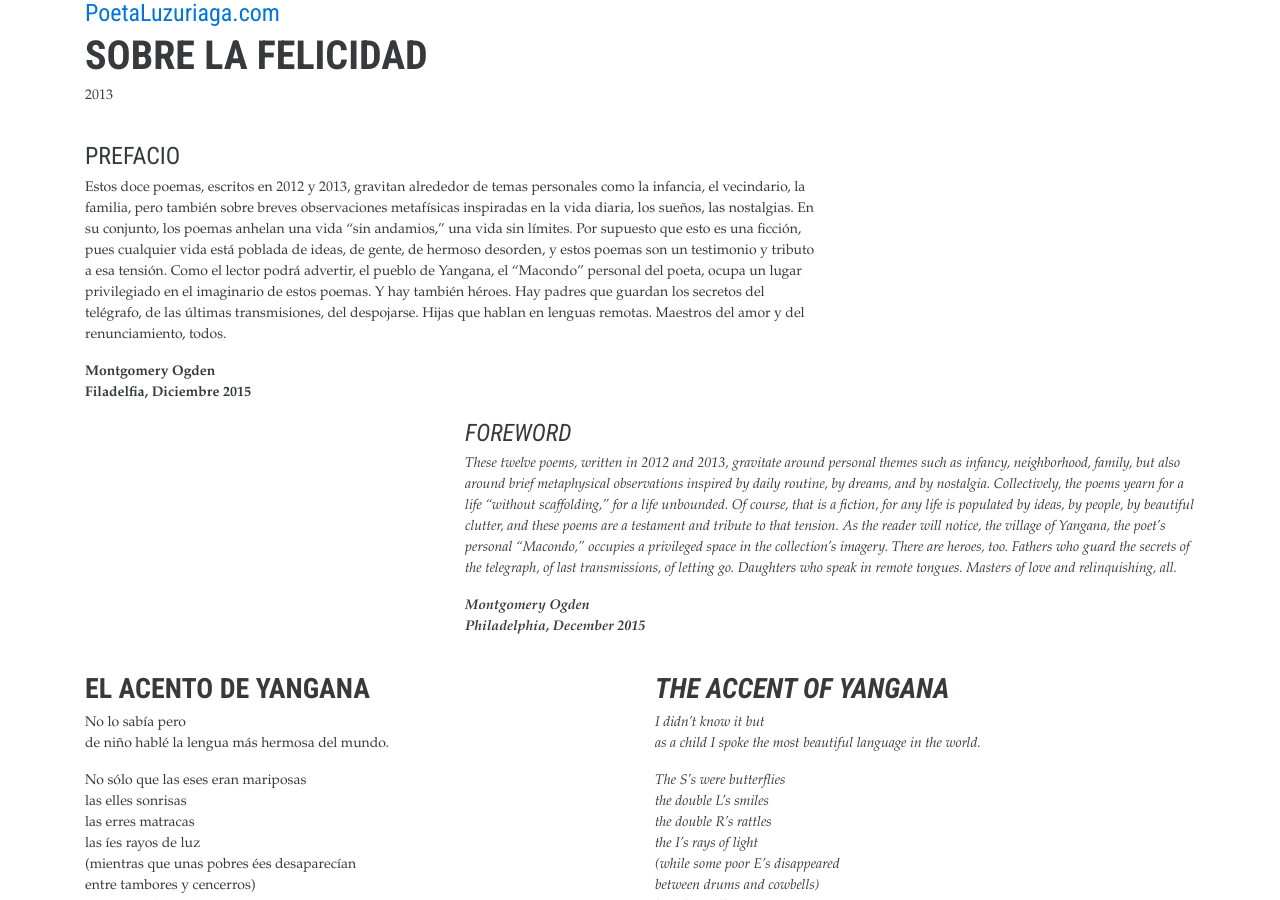
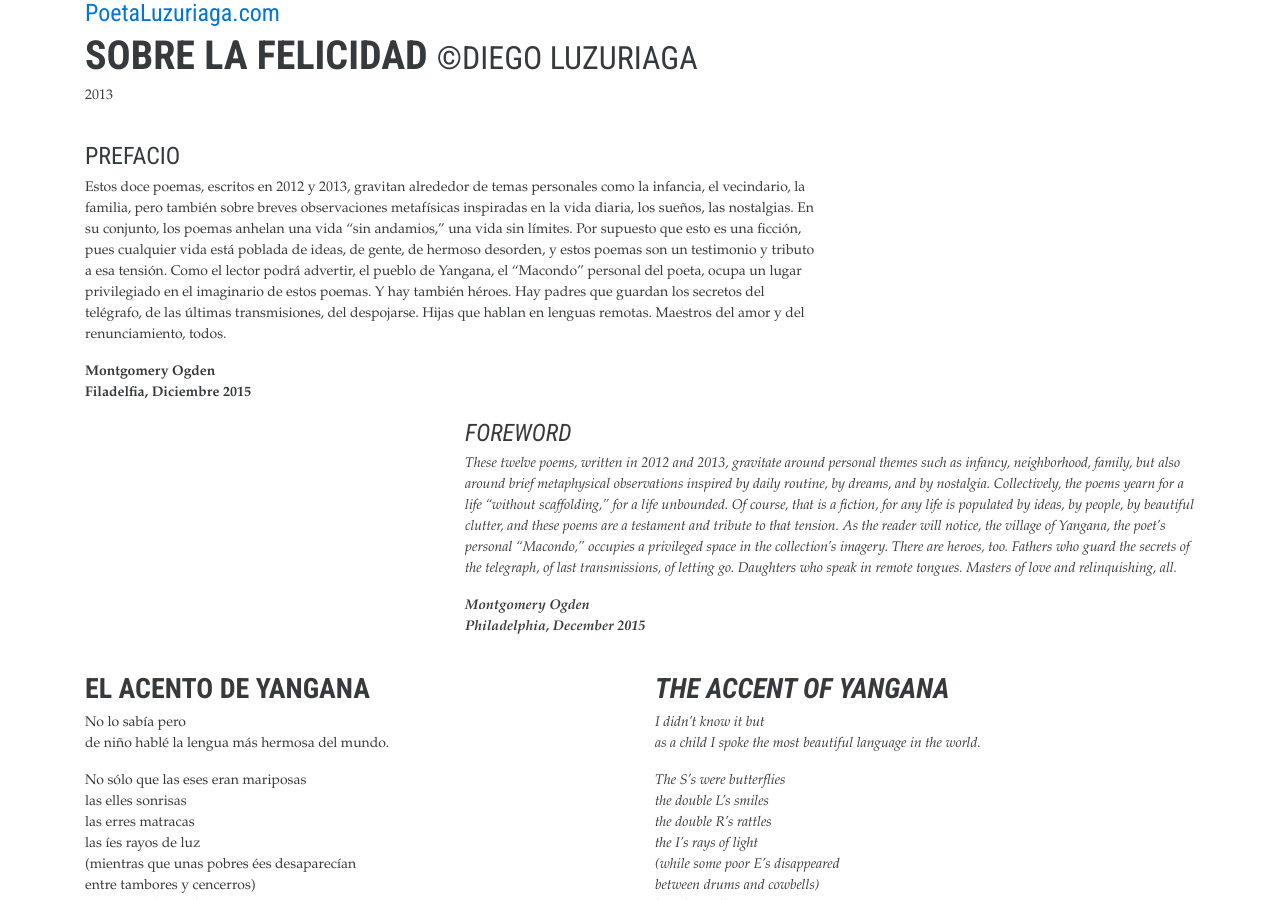
Before and after one commit to maxluzuriaga/diego-poeta, a Jekyll site: the page built from _poesia/sobre_la_felicidad.html, in a window 1280 px wide and 900 px high. Built offline with Jekyll 4.4.1, drawn with Linux system fonts in a browser that asks for light colours.

Commit message:
Copywrite

```diff
--- a/_layouts/poesia.html
+++ b/_layouts/poesia.html
@@ -1,7 +1,7 @@
 ---
 layout: default
 ---
-<h1>{{ page.title }}</h1>
+<h1>{{ page.title }} <small>&copy;Diego Luzuriaga</small></h1>
 <p>{{ page.year }}</p>
 
 <div class="poesia-content">
```
